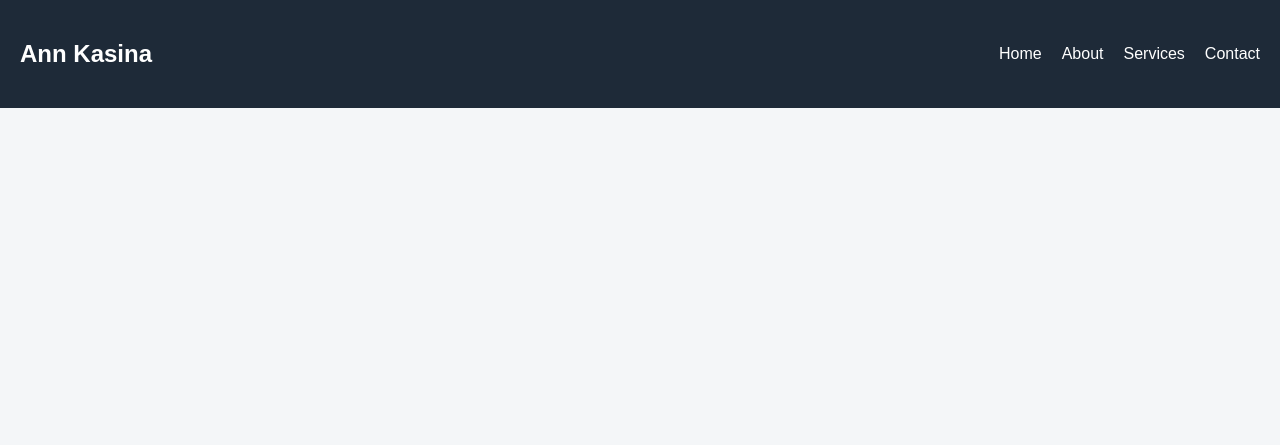
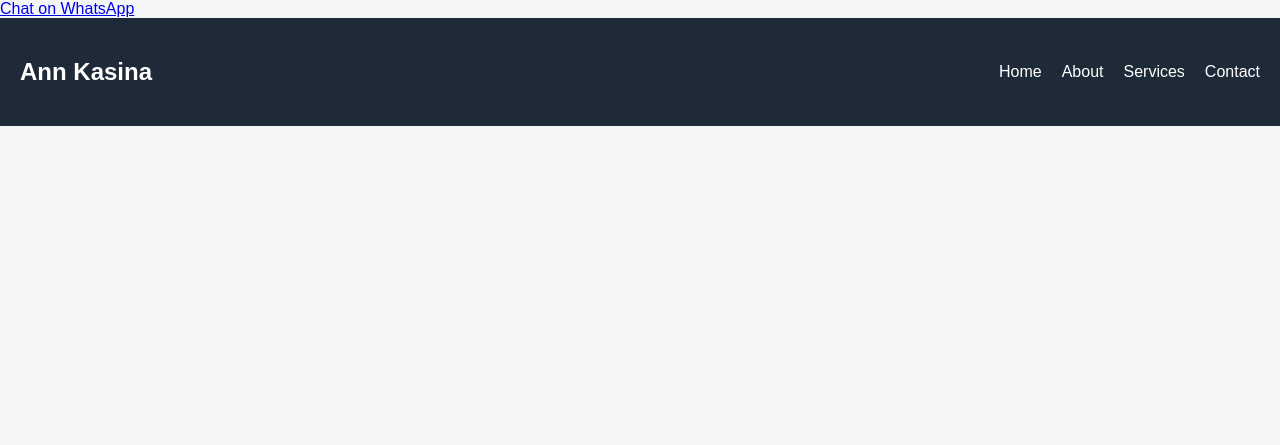
Before and after one commit to Petereseu/Ann-Kasina-Portfolio, a plain HTML site: page index.html in a window 1280 px wide. Shown: the top 445 px of the page. Drawn offline with Linux system fonts and the light colour scheme; files that its build step writes are made by us from their sources.

Commit message:
Update index.html

```diff
--- a/index.html
+++ b/index.html
@@ -10,7 +10,9 @@
 <link rel="stylesheet" href="css/style.css">
 
 </head>
-
+ <a href="https://wa.me/254726075839" class="whatsapp-btn" target="_blank">
+Chat on WhatsApp
+</a>
 <body>
 
 <header>
```
